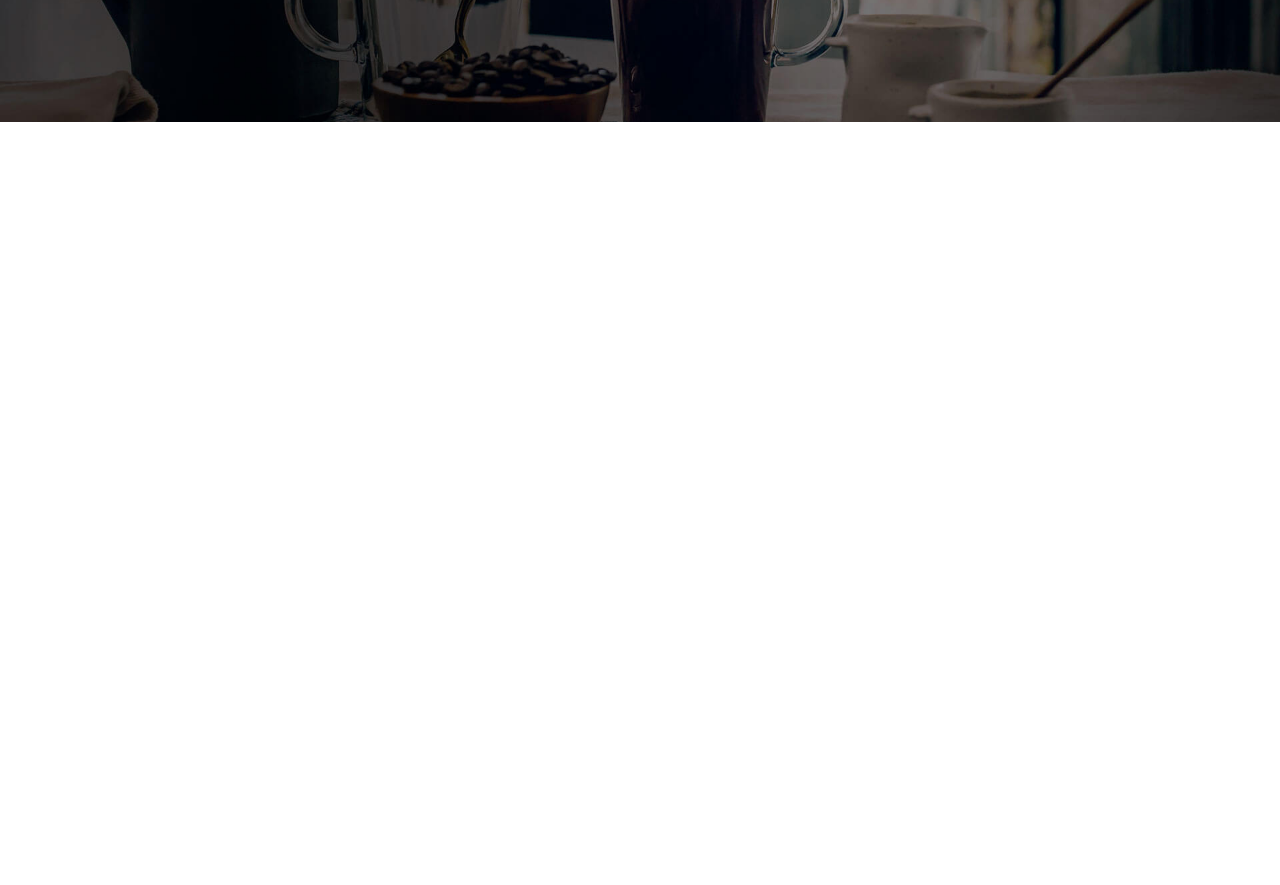
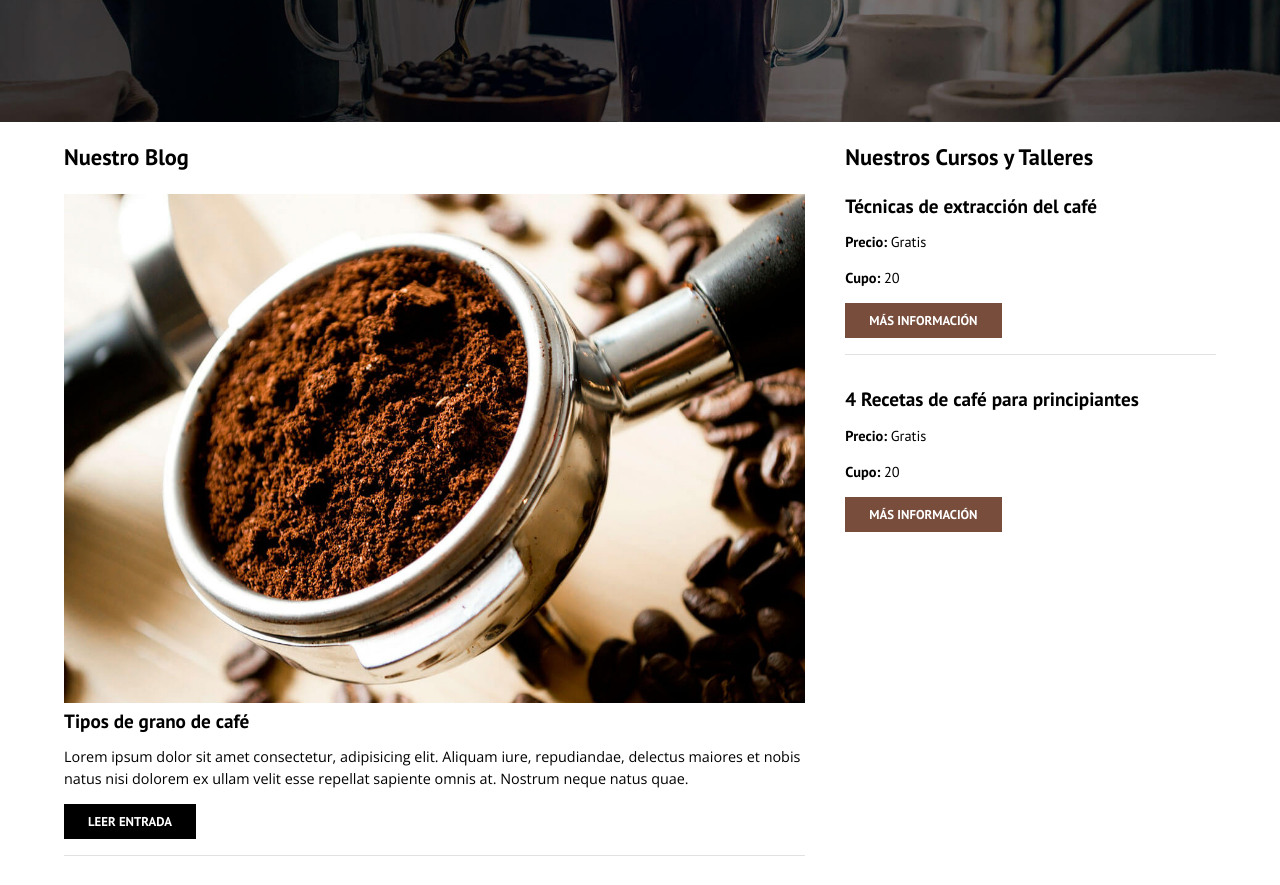
Before and after one commit to 21IRM21/Blog-Cafe, a plain HTML site: page index.html in a window 1280 px wide. Shown: the part 278-1163 px from the top of the page. Before the commit the page ends 800 px from the top, so only its background shows below. Drawn offline with nearby package versions, Linux system fonts and the light colour scheme.

Commit message:
Acabado el Sidebar y el footer

```diff
--- a/css/style.css
+++ b/css/style.css
@@ -3,6 +3,7 @@
     --fuenteParrafo: 'Open Sans', sans-serif;
 
     --primario: #784D3C;
+    --gris:#e1e1e1;
     --blanco: #ffffff;
     --negro: #000000;
 }
@@ -21,14 +22,15 @@ html {
 
 body {
     font-family: var(--fuenteParrafo);
-    font-size: 1.2rem;
+    font-size: 0.9rem;
     line-height: 1.5;
 }
 
 /** Globales **/
 .contenedor {
-    max-width: 120rem;
-    width: 90%;
+    /*max-width: 120rem;
+    width: 90%;    estas dos líneas de código es lo mismo que la de abajo*/
+    width: min(90%,120rem);
     margin: 0 auto;
 }
 
@@ -41,22 +43,23 @@ h2,
 h3,
 h4 {
     font-family: var(--fuenteHeadinng);
+    line-height: 1.2;
 }
 
 h1 {
-    font-size: 2.0rem;
+    font-size: 2.2rem;
 }
 
 h2 {
-    font-size: 1.6rem;
+    font-size: 1.8rem;
 }
 
 h3 {
-    font-size: 1.2rem;
+    font-size: 1.4rem;
 }
 
 h4 {
-    font-size: 1rem;
+    font-size: 1.2rem;
 }
 
 img {
@@ -89,14 +92,17 @@ img {
 .header__texto {
     text-align: center;
     color: var(--blanco);
-    margin-top: 2.5rem;
+    margin-top: 1rem;
 }
 
 @media (min-width: 768px) {
     .header__texto {
-        margin-top: 10rem;
+        margin-top: 7rem;
     }
 
+}
+.barra {
+    padding-top: 1rem;
 }
 
 @media (min-width: 768px) {
@@ -115,6 +121,7 @@ img {
 
 .logo__nombre {
     font-weight: 400;
+    margin-top: 1rem;
 }
 
 .logo__bold {
@@ -134,3 +141,68 @@ img {
     font-size: 1rem;
     color: var(--blanco);
 }
+
+@media (min-width: 768px) {
+    .contenido-principal {
+        display: grid;
+        grid-template-columns: 2fr 1fr;
+        column-gap: 2.5rem;
+    }
+}
+
+.emtrada-blog {
+    border-bottom: 0.1rem solid var(--gris);
+    margin-bottom: 2rem;
+}
+.entrada-blog:last-of-type {
+    border: none;
+    margin-bottom: 0;
+}
+
+.boton {
+    display: block;
+    font-family: var(--fuenteHeadinng);
+    text-align: center;
+    color: var(--blanco);
+    padding: 0.5rem 1.5rem;
+    font-size: 0.8rem;
+    text-transform: uppercase;
+    font-weight: 700;
+    margin-bottom: 1rem;
+}
+@media (min-width: 780px){
+    .boton{
+        display: inline-block;
+    }
+
+}
+.boton--primario {
+    background-color: var(--negro);
+}
+.boton--secundario {
+    background-color: var(--primario);
+}
+.curso {
+list-style-type: none;
+}
+.widget-curso {
+    border-bottom: 0.1rem solid var(--gris);
+    margin-bottom: 2rem;
+}
+.widget-curso:last-of-type { /*Para quitar la linea gris del último tipo*/
+    border: none;
+    margin-bottom: 0;
+}
+.widget-curso__label {
+    font-family: var(--fuenteHeadinng);
+    font-weight: 700;
+}
+.widget-curso__info {
+    font-weight: 400;
+}
+/*FOOTER*/
+.footer {
+    background-color: var(--negro);
+    padding-bottom: 2rem;
+    margin-top:2rem;
+}
--- a/index.html
+++ b/index.html
@@ -21,11 +21,11 @@
                     <h1 class="logo__nombre no-margin centrar-texto">Blog<span class="logo__bold">DeCafé</span></h1>
                 </a>
 
-            <nav class="navegacion">
-                <a href="nosotros.html" class="navegacion__enlace">Nosotros</a>
-                <a href="cursos.html" class="navegacion__enlace">Cursos</a>
-                <a href="contacto.html" class="navegacion__enlace">Contacto</a>
-            </nav>
+                <nav class="navegacion">
+                    <a href="nosotros.html" class="navegacion__enlace">Nosotros</a>
+                    <a href="cursos.html" class="navegacion__enlace">Cursos</a>
+                    <a href="contacto.html" class="navegacion__enlace">Contacto</a>
+                </nav>
 
             </div>
         </div>
@@ -34,8 +34,95 @@
             <h2 class="no-margin">Blog de café con consejos y Cursos</h2>
             <p class="no-margin">Aprende de los expertos con las mejores recetas y consejos</p>
         </div>
+    </header>
+    <div class="contenedor contenido-principal">
+        <main class="Blog">
+            <h3>Nuestro Blog</h3>
+            <article class="emtrada-blog">
+                <div class="entrada__blog-imagen">
+                    <img src="img/blog1.jpg" alt="entrada Blog">
+                </div>
+                <div class="entrada-blog__contenido">
+                    <h4 class="no-margin">Tipos de grano de café</h4>
+                    <p>Lorem ipsum dolor sit amet consectetur, adipisicing elit. Aliquam iure, repudiandae,
+                        delectus maiores et nobis natus nisi dolorem ex ullam velit esse repellat sapiente omnis at.
+                        Nostrum neque natus quae.
+                    </p>
+                    <a href="entrada.html" class="boton boton--primario">Leer entrada</a>
+                </div>
+            </article>
+            <article class="emtrada-blog">
+                <div class="entrada__blog-imagen">
+                    <img src="img/blog2.jpg" alt="entrada Blog">
+                </div>
+                <div class="entrada-blog__contenido">
+                    <h4 class="no-margin">3 deliciosas recetas de café</h4>
+                    <p>Lorem ipsum dolor sit amet consectetur, adipisicing elit. Aliquam iure, repudiandae,
+                        delectus maiores et nobis natus nisi dolorem ex ullam velit esse repellat sapiente omnis at.
+                        Nostrum neque natus quae.
+                    </p>
+                    <a href="entrada.html" class="boton boton--primario">Leer entrada</a>
+                </div>
+            </article>
+            <article class="entrada-blog">
+                <div class="entrada__blog-imagen">
+                    <img src="img/blog3.jpg" alt="entrada Blog">
+                </div>
+                <div class="entrada-blog__contenido">
+                    <h4 class="no-margin">Beneficios del café</h4>
+                    <p>Lorem ipsum dolor sit amet consectetur, adipisicing elit. Aliquam iure, repudiandae,
+                        delectus maiores et nobis natus nisi dolorem ex ullam velit esse repellat sapiente omnis at.
+                        Nostrum neque natus quae.
+                    </p>
+                    <a href="entrada.html" class="boton boton--primario">Leer entrada</a>
+                </div>
+            </article>
+        </main>
 
-    </header>
+        <aside class="sidebar">
+            <h3>Nuestros Cursos y Talleres</h3>
+            <ul class="curso no-padding">
+                <li class="widget-curso">
+                    <h4 class="no-margin">Técnicas de extracción del café</h4>
+                    <p class="widget-curso__label"> Precio:
+                        <span class="widget-curso__info">Gratis</span>
+                    </p>
+                    <p class="widget-curso__label"> Cupo:
+                        <span class="widget-curso__info">20</span>
+                    </p>
+                    <a href="entrada.html" class="boton boton--secundario"> Más información </a>
+                </li>
+
+                 <li class="widget-curso">
+                    <h4 class="no-margin">4 Recetas de café para principiantes</h4>
+                    <p class="widget-curso__label"> Precio:
+                        <span class="widget-curso__info">Gratis</span>
+                    </p>
+                    <p class="widget-curso__label"> Cupo:
+                        <span class="widget-curso__info">20</span>
+                    </p>
+                    <a href="entrada.html" class="boton boton--secundario"> Más información </a>
+                </li>
+            </ul>
+
+        </aside>
+    </div>
+    <footer class="footer">
+        <div class="contenedor">
+            <div class="barra">
+                <a class="logo" href="index.html">
+                    <h1 class="logo__nombre no-margin centrar-texto">Blog<span class="logo__bold">DeCafé</span></h1>
+                </a>
+
+                <nav class="navegacion">
+                    <a href="nosotros.html" class="navegacion__enlace">Nosotros</a>
+                    <a href="cursos.html" class="navegacion__enlace">Cursos</a>
+                    <a href="contacto.html" class="navegacion__enlace">Contacto</a>
+                </nav>
+
+            </div>
+        </div>
+    </footer>
 
 </body>
 
```
